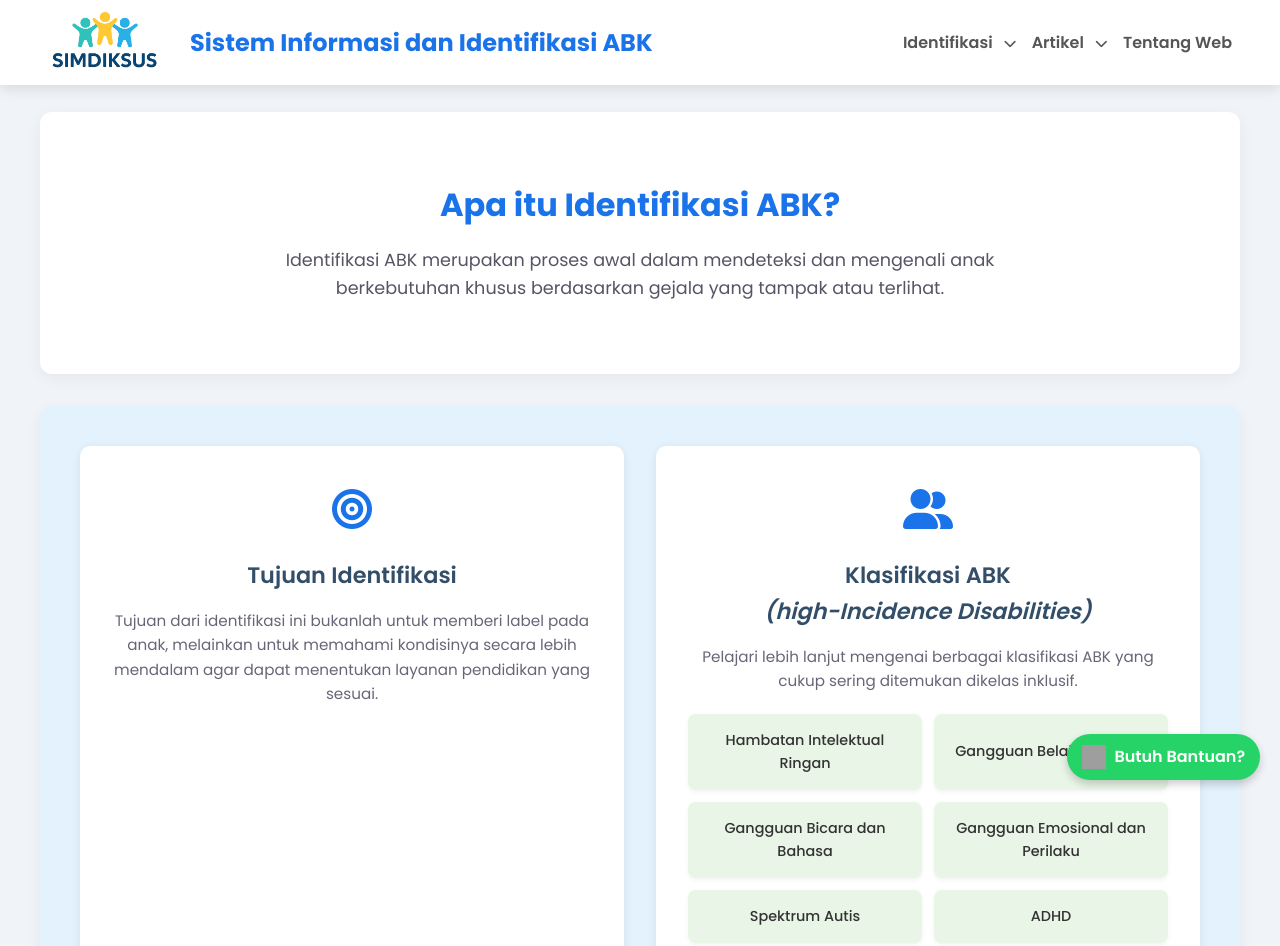
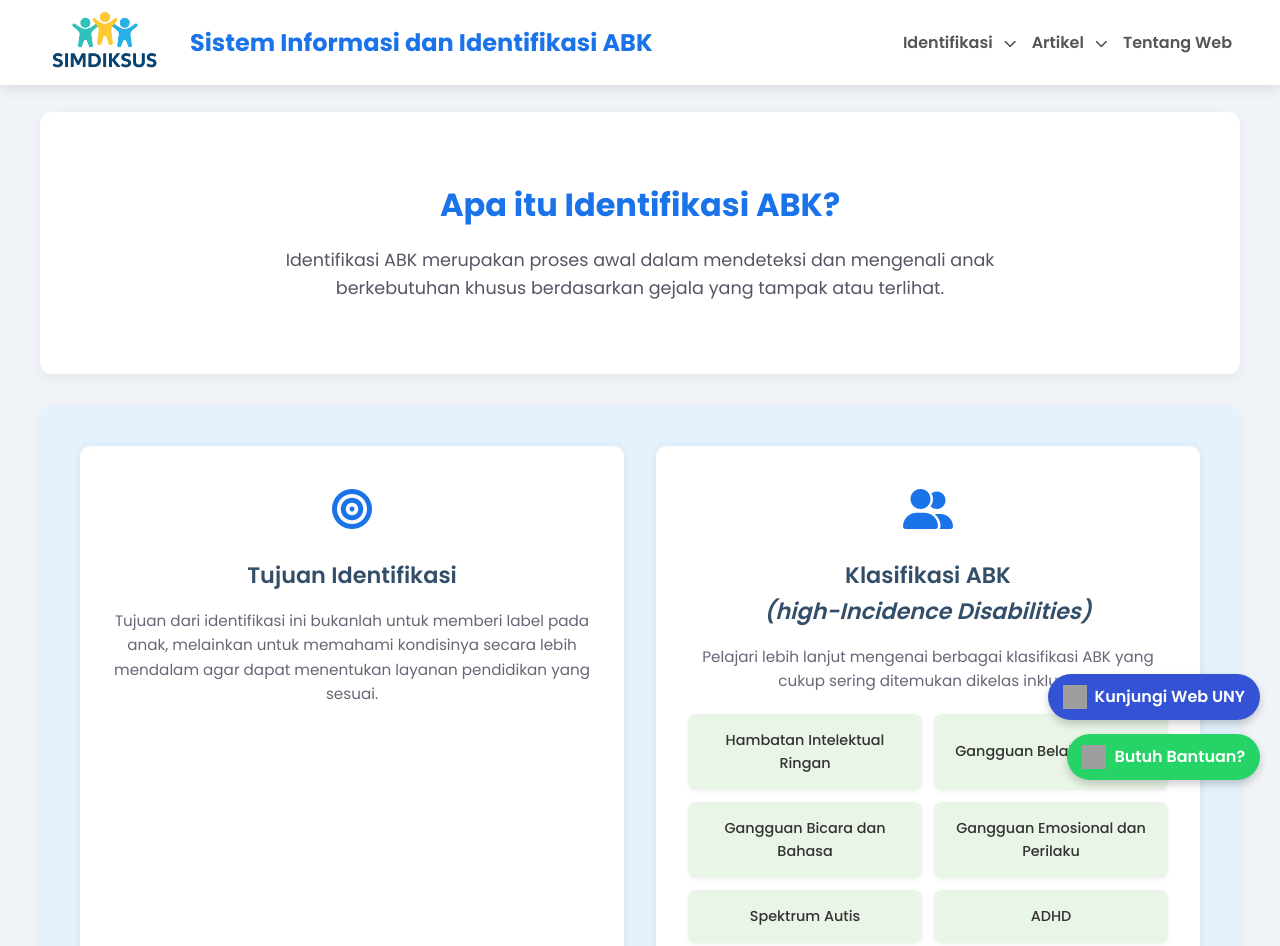
Before and after one commit to dolliwasorder-png/simdiskusdi, a plain HTML site: page index.html in a window 1280 px wide. Shown: the top 946 px of the page. Drawn offline with Linux system fonts and the light colour scheme; grey boxes are pictures that could not be loaded.

Commit message:
upd index logo and content

```diff
--- a/index.html
+++ b/index.html
@@ -173,12 +173,21 @@
         <p>&copy; 2025 SIMDIKSUS. Semua hak cipta dilindungi.</p>
     </footer>
 
+    <div class="uny-button-container">
+        <a href="https://uny.ac.id" target="_blank" class="uny-button">
+            <img src="https://upload.wikimedia.org/wikipedia/commons/8/80/Logo-UNY-Corel-terbaru.png" alt="uny icon" class="uny-icon">
+            Kunjungi Web UNY
+        </a>
+    </div>
+
     <div class="whatsapp-button-container">
         <a href="https://wa.me/6285173362041?text=Halo%20saya%20ingin%20bertanya%20mengenai%20website%20identifikasi%20ABK" target="_blank" class="whatsapp-button">
             <img src="https://upload.wikimedia.org/wikipedia/commons/6/6b/WhatsApp.svg" alt="WhatsApp Icon" class="whatsapp-icon">
             Butuh Bantuan?
         </a>
     </div>
+
+
 
     <div id="quiz-modal" class="modal">
         <div class="modal-content">
--- a/style.css
+++ b/style.css
@@ -1045,3 +1045,48 @@ main {
         width: 120px; /* Atur lebar logo yang lebih kecil untuk mobile */
     }
 }
+
+
+
+/* Container untuk tombol UNY (diletakkan di atas atau dekat tombol WA) */
+
+.uny-link {
+    display: flex;
+    align-items: center;
+    background-color: #2c3e50; /* Warna gelap, serasi dengan desain */
+    color: #ffffff;
+    text-decoration: none;
+    padding: 8px 15px;
+    border-radius: 5px;
+    font-size: 0.9rem;
+    box-shadow: 0 4px 8px rgba(0, 0, 0, 0.2);
+    transition: background-color 0.3s ease;
+}
+
+
+
+
+.uny-button-container {
+    position: fixed;
+    bottom: 80px;
+    right: 20px;
+    z-index: 500;
+}
+
+.uny-button {
+    background-color: #3353d4;
+    color: white;
+    padding: 10px 15px;
+    border-radius: 50px;
+    display: flex;
+    align-items: center;
+    text-decoration: none;
+    box-shadow: 0 4px 8px rgba(0, 0, 0, 0.2);
+    font-weight: 600;
+}
+
+.uny-icon {
+    width: 24px;
+    height: 24px;
+    margin-right: 8px;
+}
```
Also changed, not shown: about.html (+20 -8 lines).
